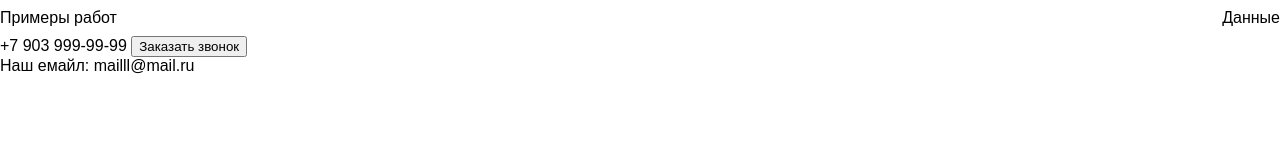
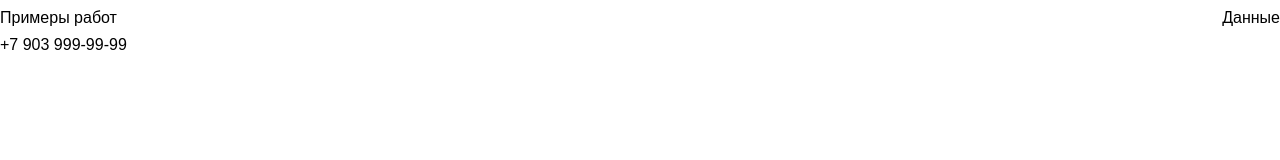
Before and after one commit to Skaner93/speacial-app, a plain HTML site: page speacial-app/index.html in a window 1280 px wide. Drawn offline with Linux system fonts and the light colour scheme.

Commit message:
Add files via upload

```diff
--- a/speacial-app/index.html
+++ b/speacial-app/index.html
@@ -17,12 +17,8 @@
         </nav>
         <div>
             <a href="tel:+79039999999">+7 903 999-99-99</a>
-            <button>Заказать звонок</button>
         </div>
 
-        <div>
-            Наш емайл: <a href="malti:skaner.93@mail.ru">mailll@mail.ru</a>
-        </div>
     </header>
 </body>
 </html>
```
